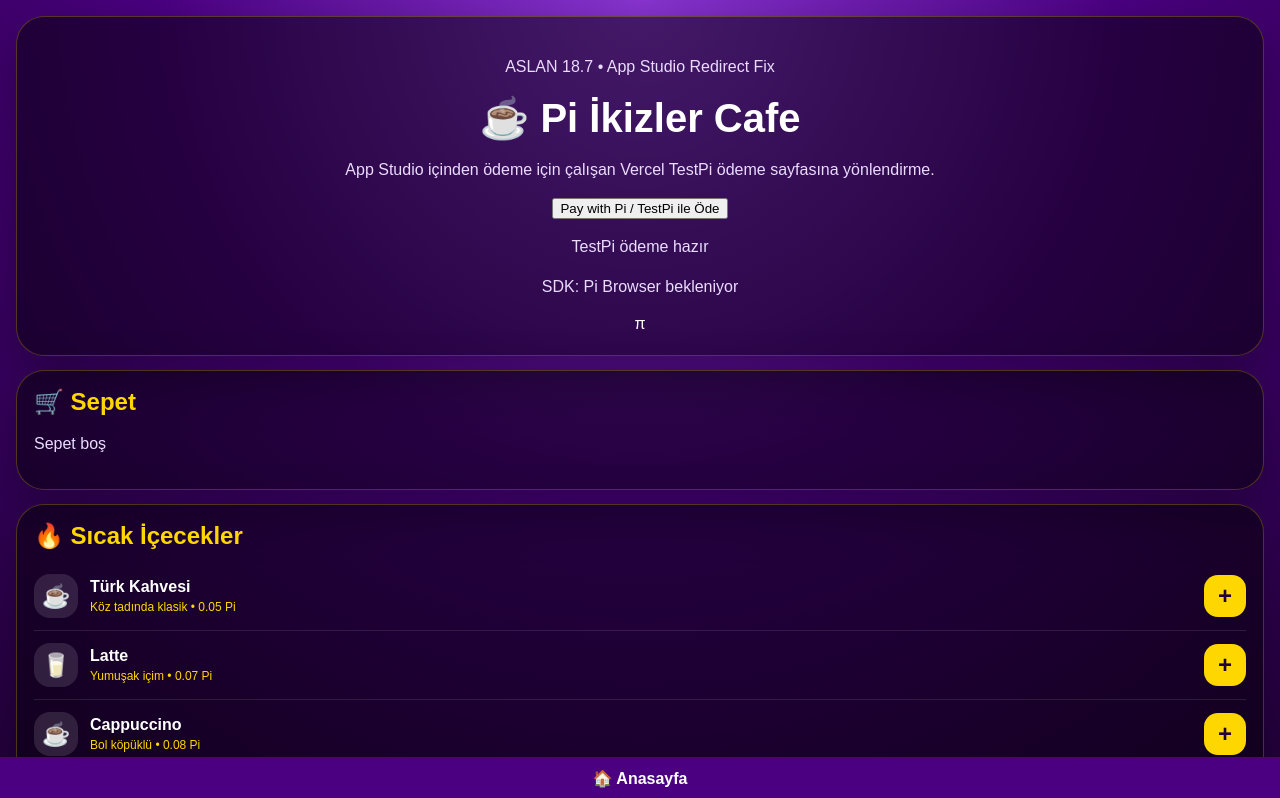
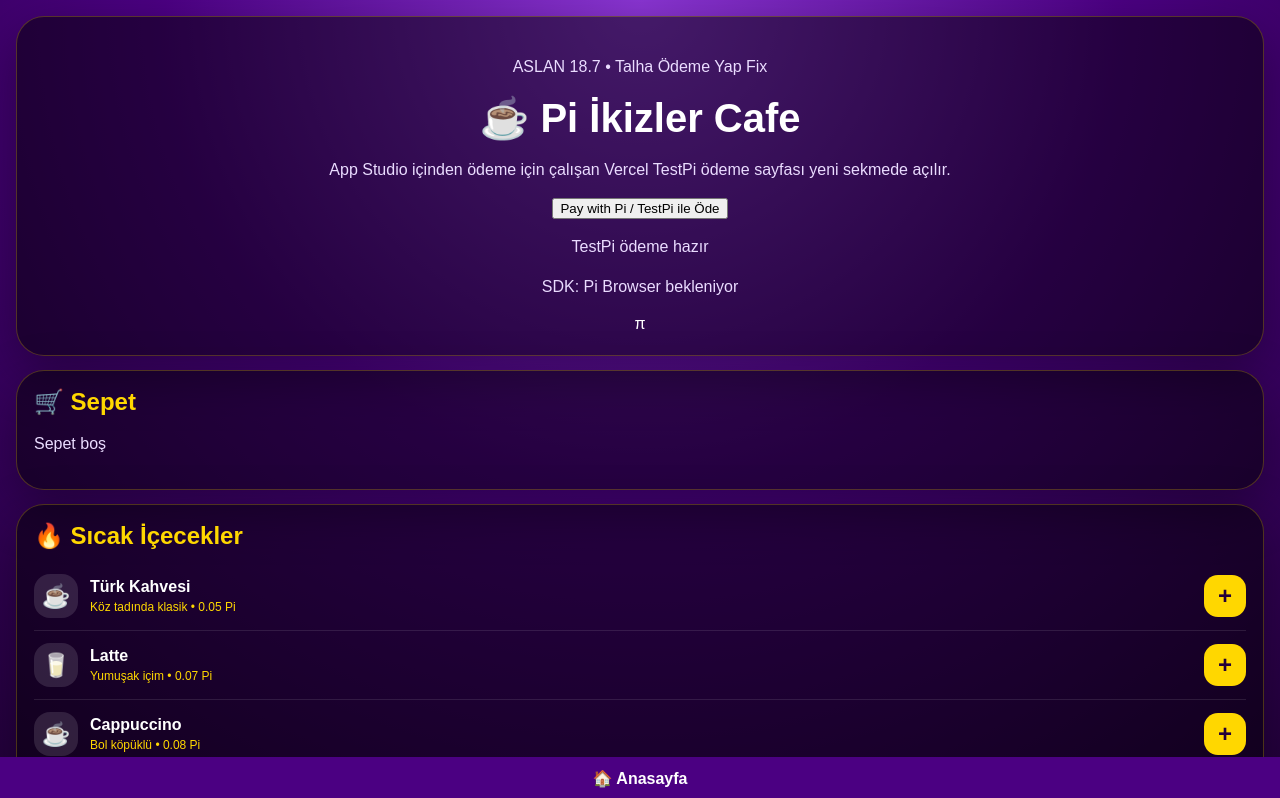
Before and after one commit to telha2kuruoglu-coder/piikizlercafe, a React (Vite) app: page / in a window 1280 px wide. Shown: the top 798 px of the page. Built offline with nearby package versions, Linux system fonts and the light colour scheme.

Commit message:
Update main.jsx

```diff
--- a/src/main.jsx
+++ b/src/main.jsx
@@ -73,19 +73,19 @@
   }
 
   const goToWorkingPaymentApp = () => {
-    window.location.href = VERCEL_PAYMENT_URL
+    window.open(VERCEL_PAYMENT_URL, '_blank')
   }
 
   return (
     <main className="app">
       <section className="hero">
         <div>
-          <p className="badge">ASLAN 18.7 • App Studio Redirect Fix</p>
+          <p className="badge">ASLAN 18.7 • Talha Ödeme Yap Fix</p>
 
           <h1>☕ Pi İkizler Cafe</h1>
 
           <p>
-            App Studio içinden ödeme için çalışan Vercel TestPi ödeme sayfasına yönlendirme.
+            App Studio içinden ödeme için çalışan Vercel TestPi ödeme sayfası yeni sekmede açılır.
           </p>
 
           <button type="button" onClick={goToWorkingPaymentApp}>
```
